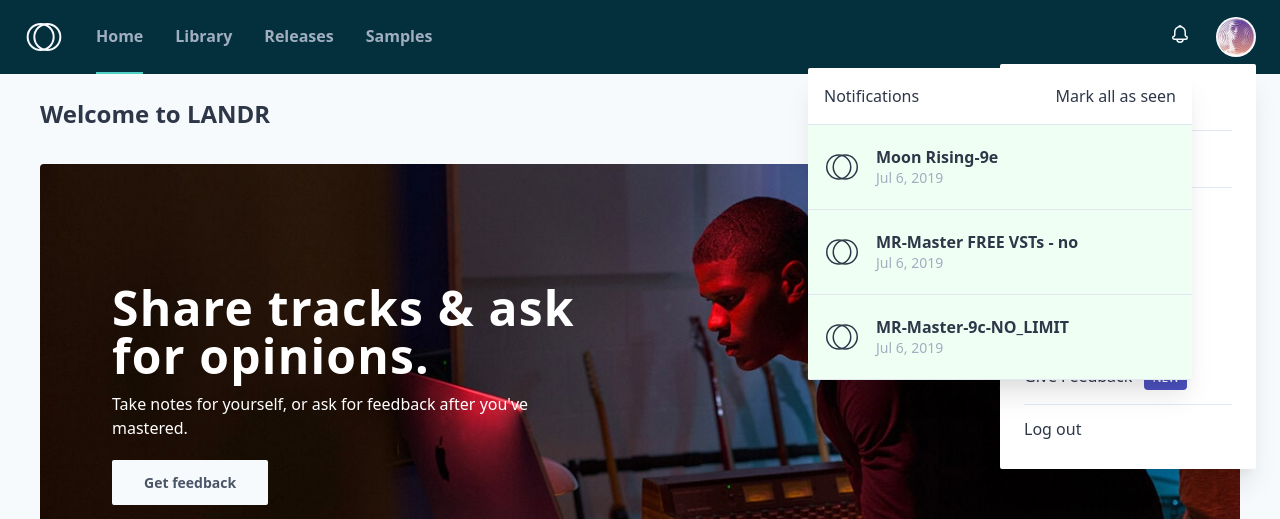
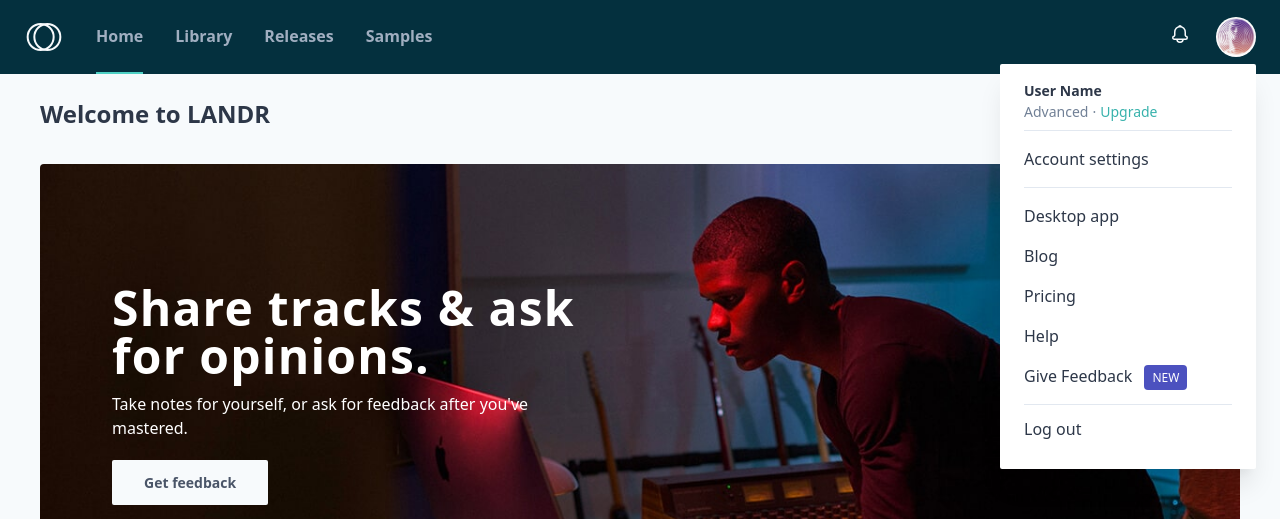
Before and after one commit to tuffstudio/Tailwind-LANDR-Dashboard-UI, a Vue app: page / in a window 1280 px wide. Shown: the top 519 px of the page. Built offline with nearby package versions, Linux system fonts and the light colour scheme.

Commit message:
Notifications dropdown toggle

```diff
--- a/src/App.vue
+++ b/src/App.vue
@@ -57,9 +57,9 @@
         </div>
       <!-- samples post -->
         <div class="mt-4 lg:w-1/2 lg:pl-0 lg:pr-2 ">
-         <section class="card relative h-full rounded hover:shadow-lg">
-            <div class="p-6 relative z-10 sm:w-7/12">
-              <a href="#" class="inline-block">
+         <section class="card relative z-0 h-full rounded hover:shadow-lg">
+            <div class="p-6 relative sm:w-7/12">
+              <a href="#" class="inline-block relative z-10">
                 <h2 class="text-sm text-gray-500">LANDR Samples</h2>
                 <p class="mt-4 text-lg font-semibold">Stay inspired with free curated sample packs from top artists.</p>
               </a>
--- a/src/components/Header.vue
+++ b/src/components/Header.vue
@@ -26,7 +26,7 @@
           </nav>
         </div>
 
-        <div class="absolute top-0 left-0 md:left-auto md:right-0 z-40 w-screen sm:w-auto">
+        <div class="absolute top-0 left-0 md:left-auto md:right-0 w-screen sm:w-auto">
           <div class="mx-6 mt-12 md:mt-16 bg-white rounded-sm sm:w-64 shadow-xl overflow-y-hidden">
             <nav class="py-4 px-6 overflow-y-auto">
               <div class="flex justify-between items-center">
@@ -64,11 +64,11 @@
         </div>
 
         <div class="flex items-center">
-          <div class="relative">
+          <div @click="notificationsOpen = !notificationsOpen" class="relative">
             <button type="button">
               <svg class="h-6 w-6 fill-current text-gray-100 hover:text-gray-500" viewBox="0 0 24 24" xmlns="http://www.w3.org/2000/svg"><g fill="none" fill-rule="evenodd"><path d="M14 5c-.294-1.162-1.081-2-2.006-2-.913 0-1.69.864-1.994 2" fill="currentColor"></path><path d="M9 17.25a3 3 0 0 0 6 0" stroke="currentColor" stroke-width="1.5"></path><path d="M17.25 13.248l.503 1c.827 0 1.497.666 1.497 1.5 0 .83-.68 1.502-1.497 1.502H6.247a1.495 1.495 0 0 1-1.497-1.501c0-.83.68-1.501 1.497-1.501l.503-1v-2.994c0-3.04 2.24-5.504 5.004-5.504h.492c2.764 0 5.004 2.471 5.004 5.504v2.994z" stroke="currentColor" stroke-width="1.5" stroke-linecap="round" stroke-linejoin="round"></path></g></svg>
             </button>
-            <div class=" absolute z-40 right-0">
+            <div v-if="notificationsOpen" class="absolute right-0">
               <div class="mt-4 bg-white rounded-sm w-96 shadow-xl overflow-y-hidden ">
                 <div class="p-4 flex justify-between items-center">
                   <span>Notifications</span>
@@ -101,6 +101,7 @@
     },
     data(){
         return{
+          notificationsOpen: false,
           notifications: [
             {
               notificationTitle: "Moon Rising-9e",
```
Lines whose indentation alone changed are shown as unchanged.
